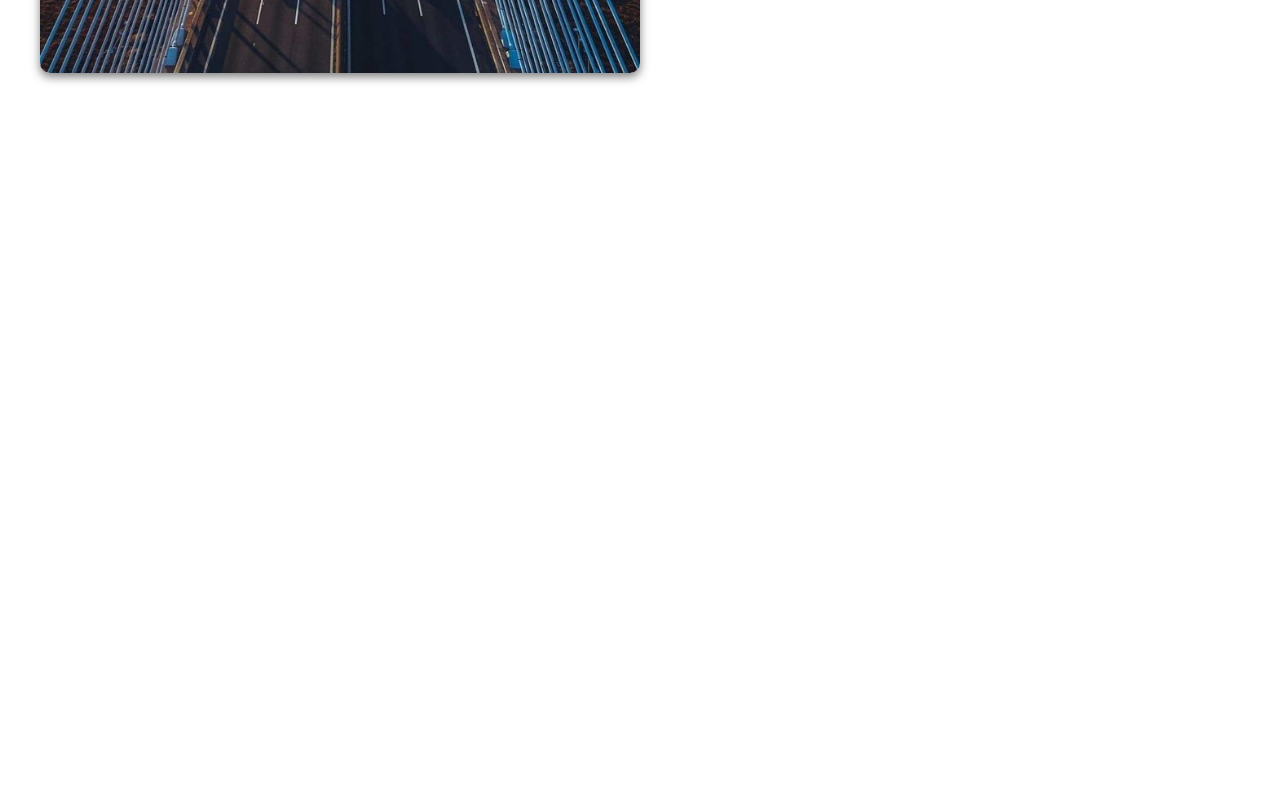
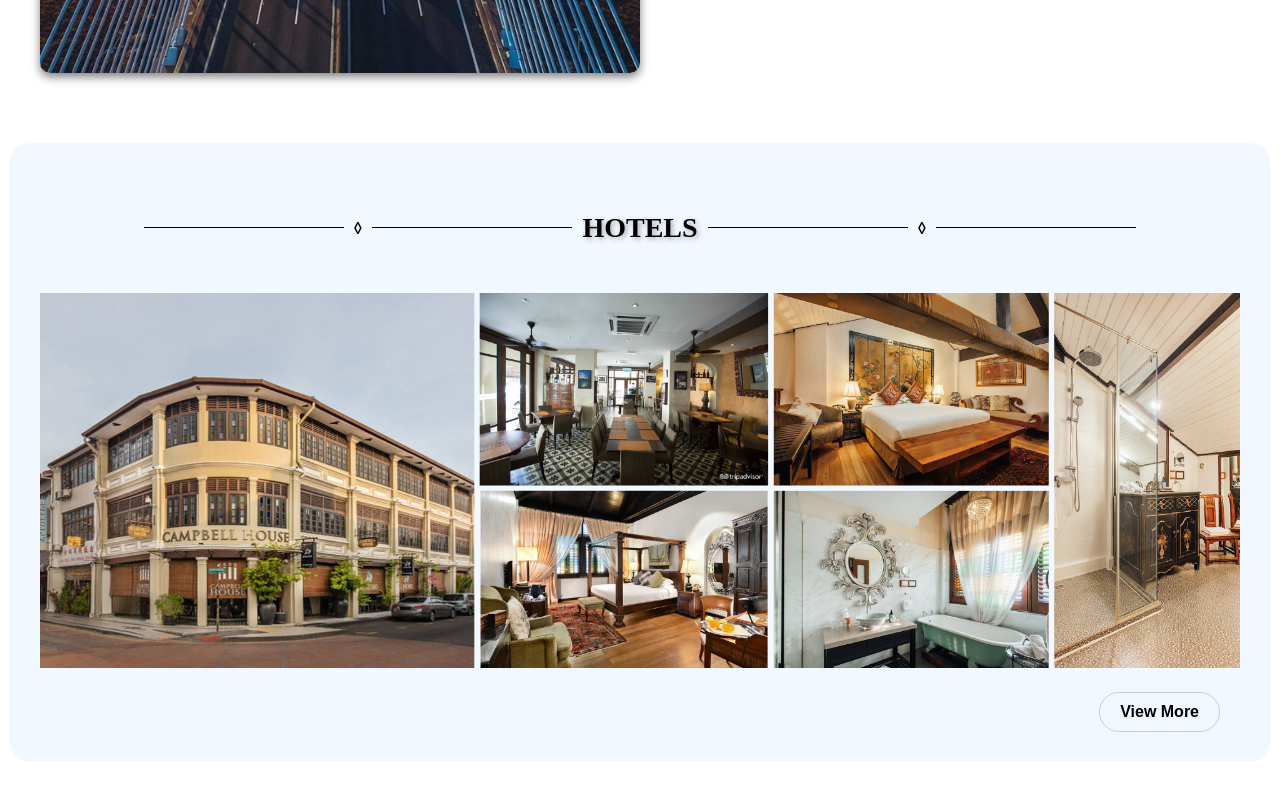
Before and after one commit to needydevil/Penang, a React (Create React App) app: page /about in a window 1280 px wide. Shown: the part 632-1432 px from the top of the page. Before the commit the page ends 800 px from the top, so only its background shows below. Built offline with nearby package versions, Linux system fonts and the light colour scheme.

Commit message:
Hotel section is added

```diff
--- a/src/pages/About.css
+++ b/src/pages/About.css
@@ -39,3 +39,49 @@
     margin-left: 50px;
     text-align: justify;
 }
+
+.title-container {
+    display: flex;
+    align-items: center;
+    justify-content: center;
+    gap: 10px;
+    padding: 30px 0;
+}
+
+.line {
+    flex-grow: 1;
+    /* Makes the line stretch */
+    height: 1px;
+    background-color: #000000;
+    max-width: 200px;
+    /* Adjust line length */
+}
+
+.symbol {
+    font-size: 16px;
+    color: #000000;
+}
+
+.title {
+    font-family: 'Times New Roman', serif;
+    font-size: 28px;
+    font-weight: bold;
+    color: #000000;
+    text-shadow: 2px 2px 5px rgba(0, 0, 0, 0.3);
+}
+
+.section-image img {
+    max-width: 100%;
+    /* Ensures the image scales responsively */
+    height: auto;
+}
+
+.aboutPage-section {
+    position: relative;
+    /* Ensure position for scrolling adjustments */
+    background-color: #f2f8ff;
+    padding: 20px 30px 30px 30px;
+    border-radius: 20px;
+    margin: 60px auto;
+    max-width: 1200px;
+}
--- a/src/pages/About.js
+++ b/src/pages/About.js
@@ -16,6 +16,30 @@ const About = () => {
                 </div>
             </div>
 
+            <div className="aboutPage-section">
+                <div class="title-container">
+                    <span className="line"></span>
+                    <span className="symbol">◊</span>
+                    <span className="line"></span>
+                    <h1 className="title">HOTELS</h1>
+                    <span className="line"></span>
+                    <span className="symbol">◊</span>
+                    <span className="line"></span>
+                </div>
+
+                <div className='section-image'>
+                    <img
+                        src="/hotel1.png"
+                        alt="Hotel Example 1"
+                    />
+                </div>
+
+                <div className="view-more-button-container">
+                    <button className="view-more-button">
+                        View More
+                    </button>
+                </div>
+            </div>
         </div>
     );
 };
```
Also changed, not shown: public/hotel1.png (added).
